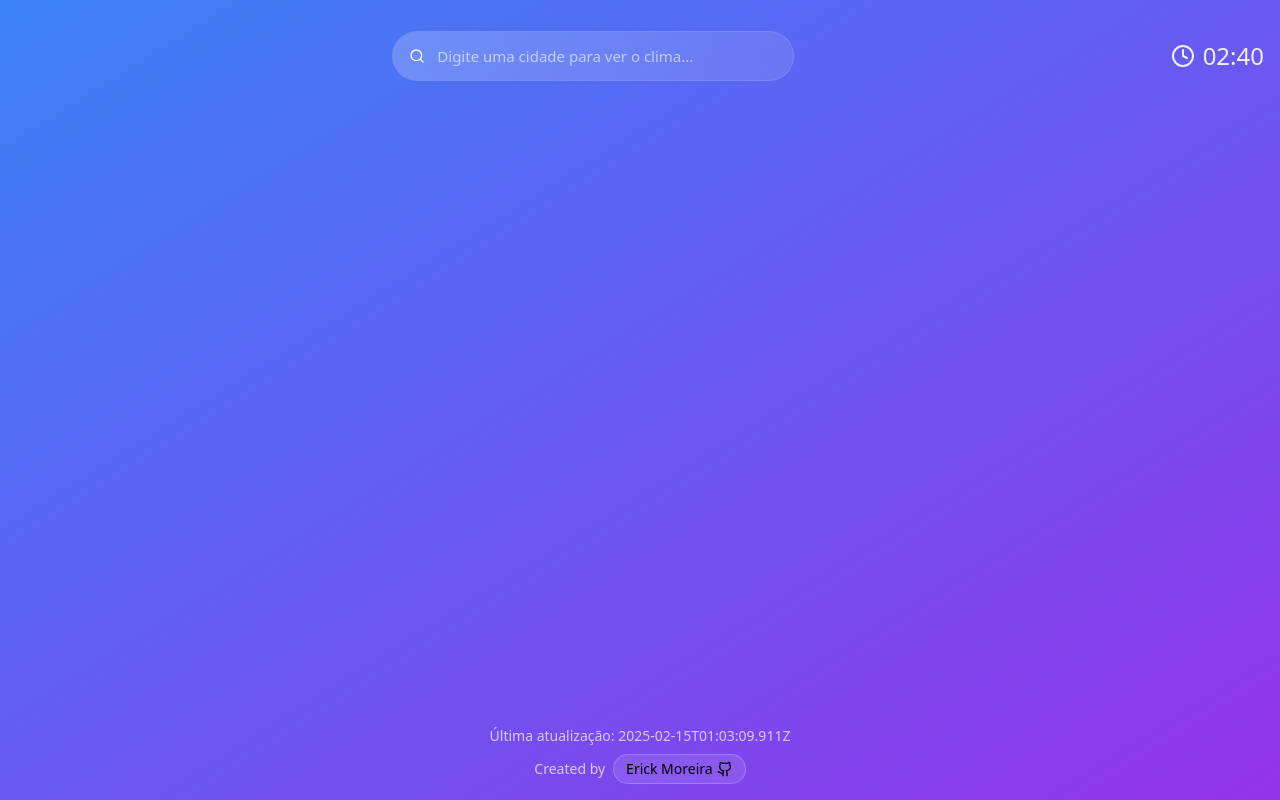
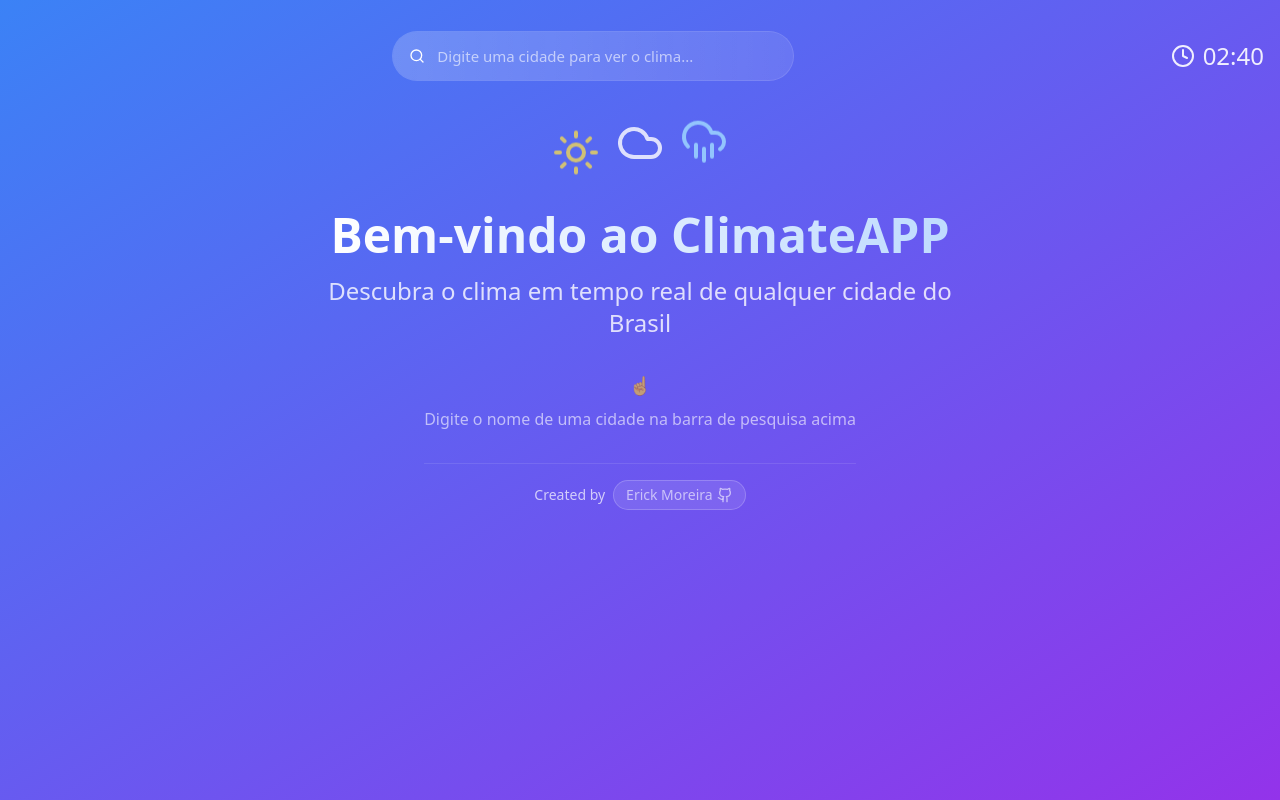
Before and after one commit to heryckmp/climateAPP, a Next.js app: page / in a window 1280 px wide. Built offline with nearby package versions, Linux system fonts and the light colour scheme.

Commit message:
feat: adiciona tela de boas-vindas com animações e melhora layout

```diff
--- a/app/page.tsx
+++ b/app/page.tsx
@@ -1,7 +1,7 @@
 'use client'
 
 import { useState, useEffect } from 'react'
-import { Clock, Github } from 'lucide-react'
+import { Clock, Github, Sun, Cloud, CloudRain } from 'lucide-react'
 import WeatherApp from "../components/weather-app"
 import { CitySearch } from "../components/CitySearch"
 
@@ -50,9 +50,9 @@ export default function Page() {
 
   return (
     <div className="relative min-h-screen bg-gradient-to-br from-blue-500 to-purple-600">
-      <div className="max-w-7xl mx-auto px-4 relative">
+      <div className="max-w-7xl mx-auto px-4 relative z-50">
         <div className="flex justify-between items-center pt-8">
-          <div className="flex-1 flex justify-center">
+          <div className="flex-1 flex justify-center relative">
             <CitySearch onCitySelect={handleWeatherData} isLoading={loading} />
           </div>
           <div className="flex items-center gap-2 text-2xl font-light text-white/90">
@@ -65,13 +65,29 @@ export default function Page() {
         <div className="flex min-h-screen items-center justify-center">
           <div className="text-lg text-white/80">Carregando...</div>
         </div>
-      ) : weatherData && (
+      ) : weatherData ? (
         <WeatherApp data={weatherData} />
-      )}
+      ) : (
+        <div className="flex flex-col items-center justify-center min-h-[60vh] text-white px-4">
+          <div className="flex gap-4 mb-8 animate-float">
+            <Sun className="h-12 w-12 text-yellow-300 animate-pulse" />
+            <Cloud className="h-12 w-12 text-white/80 animate-bounce" style={{ animationDelay: '0.2s' }} />
+            <CloudRain className="h-12 w-12 text-blue-300 animate-bounce" style={{ animationDelay: '0.4s' }} />
+          </div>
 
-      <div className="absolute bottom-4 left-0 right-0 text-center space-y-2">
-        <div className="text-sm text-white/70">Última atualização: {weatherData?.data?.lastUpdate || '2025-02-15T01:03:09.911Z'}</div>
-        <div className="flex items-center justify-center gap-2 text-sm">
+          <h1 className="text-4xl md:text-5xl font-bold mb-4 text-center bg-clip-text text-transparent bg-gradient-to-r from-white to-blue-200 animate-fade-in">
+            Bem-vindo ao ClimateAPP
+          </h1>
+
+          <p className="text-xl md:text-2xl text-center text-white/80 max-w-2xl mb-8 animate-fade-in-up">
+            Descubra o clima em tempo real de qualquer cidade do Brasil
+          </p>
+
+          <div className="text-center text-white/60 animate-fade-in-up-delay">
+            <p className="text-lg mb-2">☝️</p>
+            <p className="mb-8">Digite o nome de uma cidade na barra de pesquisa acima</p>
+
+            <div className="flex items-center justify-center gap-2 text-sm pt-4 border-t border-white/10">
               <span className="text-white/70">Created by</span>
               <a
                 href="https://github.com/heryckmp"
@@ -87,5 +103,15 @@ export default function Page() {
             </div>
           </div>
         </div>
+      )}
+
+      {weatherData && (
+        <div className="absolute bottom-4 left-0 right-0 text-center">
+          <div className="text-sm text-white/70">
+            Última atualização: {weatherData?.data?.lastUpdate || '2025-02-15T01:03:09.911Z'}
+          </div>
+        </div>
+      )}
+    </div>
   )
 }
--- a/tailwind.config.js
+++ b/tailwind.config.js
@@ -5,7 +5,28 @@ module.exports = {
     './components/**/*.{js,ts,jsx,tsx,mdx}',
   ],
   theme: {
-    extend: {},
+    extend: {
+      keyframes: {
+        'fade-in': {
+          '0%': { opacity: '0' },
+          '100%': { opacity: '1' },
+        },
+        'fade-in-up': {
+          '0%': { opacity: '0', transform: 'translateY(20px)' },
+          '100%': { opacity: '1', transform: 'translateY(0)' },
+        },
+        'float': {
+          '0%, 100%': { transform: 'translateY(0)' },
+          '50%': { transform: 'translateY(-10px)' },
+        },
+      },
+      animation: {
+        'fade-in': 'fade-in 1s ease-out',
+        'fade-in-up': 'fade-in-up 1s ease-out',
+        'fade-in-up-delay': 'fade-in-up 1s ease-out 0.5s forwards',
+        'float': 'float 3s ease-in-out infinite',
+      },
+    },
   },
   plugins: [],
 }
```
Lines whose indentation alone changed are shown as unchanged.
